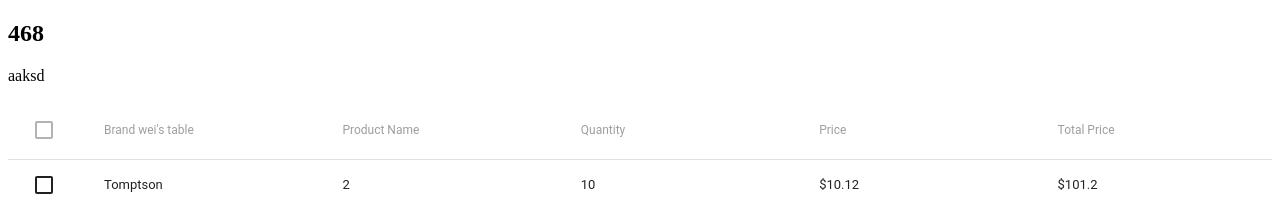
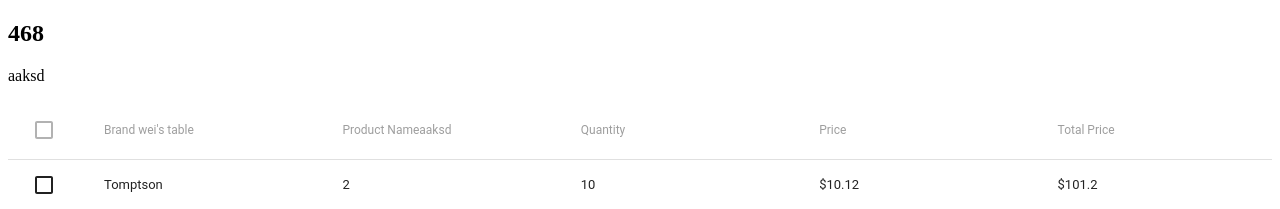
Before and after one commit to badbadgao/salemanager, a React (Create React App) app: page / in a window 1280 px wide. Shown: the top 209 px of the page. Built offline with nearby package versions, Linux system fonts and the light colour scheme.

Commit message:
fix flow

```diff
--- a/src/containers/Table/Article.js
+++ b/src/containers/Table/Article.js
@@ -4,11 +4,10 @@ import * as React from 'react';
 
 type Props = {
   title: number,
-  body: string,
+  body?: string,
 };
 
 export default function Article({ title, body }: Props) {
-
   const sumrise = value => value * 2;
 
   return (
@@ -20,5 +19,5 @@ export default function Article({ title, body }: Props) {
 }
 
 Article.defaultProps = {
-  body: "aaksd",
+  body: 'aaksd',
 };
--- a/src/containers/Table/constant.js
+++ b/src/containers/Table/constant.js
@@ -1,4 +1,4 @@
 // @flow
-export const ME_SET: string = 1;
+export const ME_SET: string = 'Weiwei';
 
 export const s = '';
--- a/src/containers/Table/index.js
+++ b/src/containers/Table/index.js
@@ -22,12 +22,12 @@ type State = {
 };
 
 export default class MVTable extends React.Component<Props, State> {
+  static defaultProps = {
+    data: 'aaksd',
+  };
+
   state = {
     count: 2,
-  };
-
-  static defaultProps = {
-    data: "aaksd",
   };
 
   render() {
@@ -40,7 +40,7 @@ export default class MVTable extends React.Component<Props, State> {
           <TableHeader>
             <TableRow>
               <TableHeaderColumn>Brand {this.props.name}</TableHeaderColumn>
-              <TableHeaderColumn>Product Name</TableHeaderColumn>
+              <TableHeaderColumn>Product Name{this.props.data}</TableHeaderColumn>
               <TableHeaderColumn>Quantity</TableHeaderColumn>
               <TableHeaderColumn>Price</TableHeaderColumn>
               <TableHeaderColumn>Total Price</TableHeaderColumn>
```
Also changed, not shown: .eslintrc.js, 1 other file (tests, documents, lock files or other folders).
